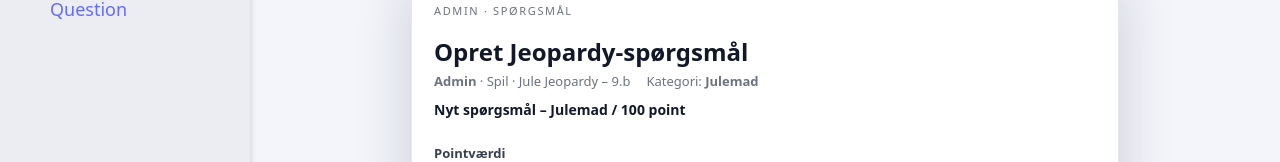
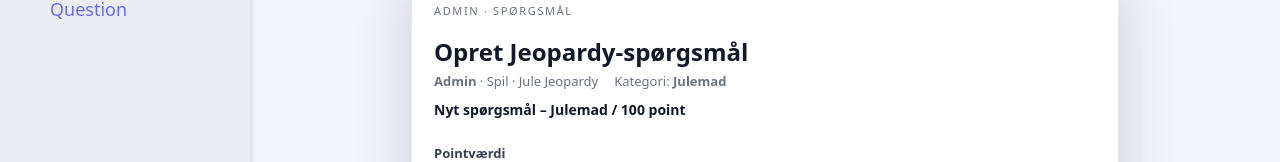
Before and after one commit to MathiasBoll/jule-jeopardy, a React (Vite) app: page /jeopardy-question in a window 1280 px wide. Shown: the part 169-331 px from the top of the page. Built offline with nearby package versions, Linux system fonts and the light colour scheme; no server answers.

Commit message:
Update JeopardyQuestionForm.jsx

```diff
--- a/src/pages/JeopardyQuestion/JeopardyQuestionForm.jsx
+++ b/src/pages/JeopardyQuestion/JeopardyQuestionForm.jsx
@@ -120,7 +120,7 @@ const JeopardyQuestionForm = ({
   };
 
   // Brug fallback-tekster hvis gameName/categoryName ikke er givet
-  const safeGameName = gameName || "Jule Jeopardy – 9.b";
+  const safeGameName = gameName || "Jule Jeopardy ";
   const safeCategoryName = categoryName || "Julemad";
 
   return (
```
